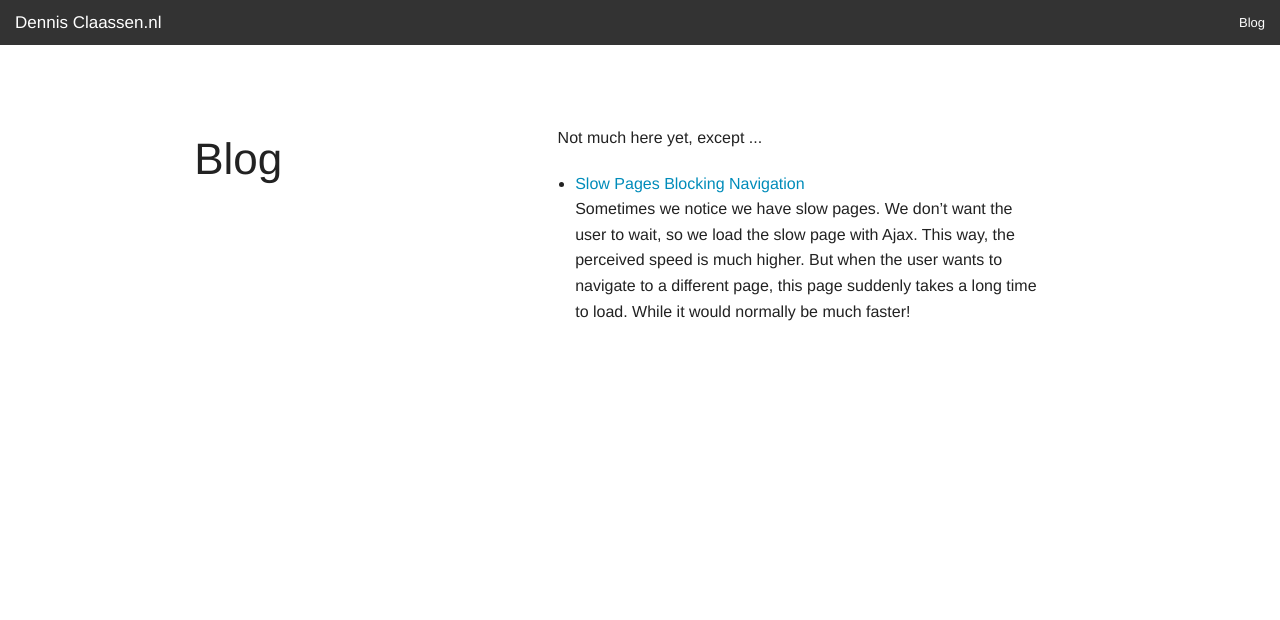
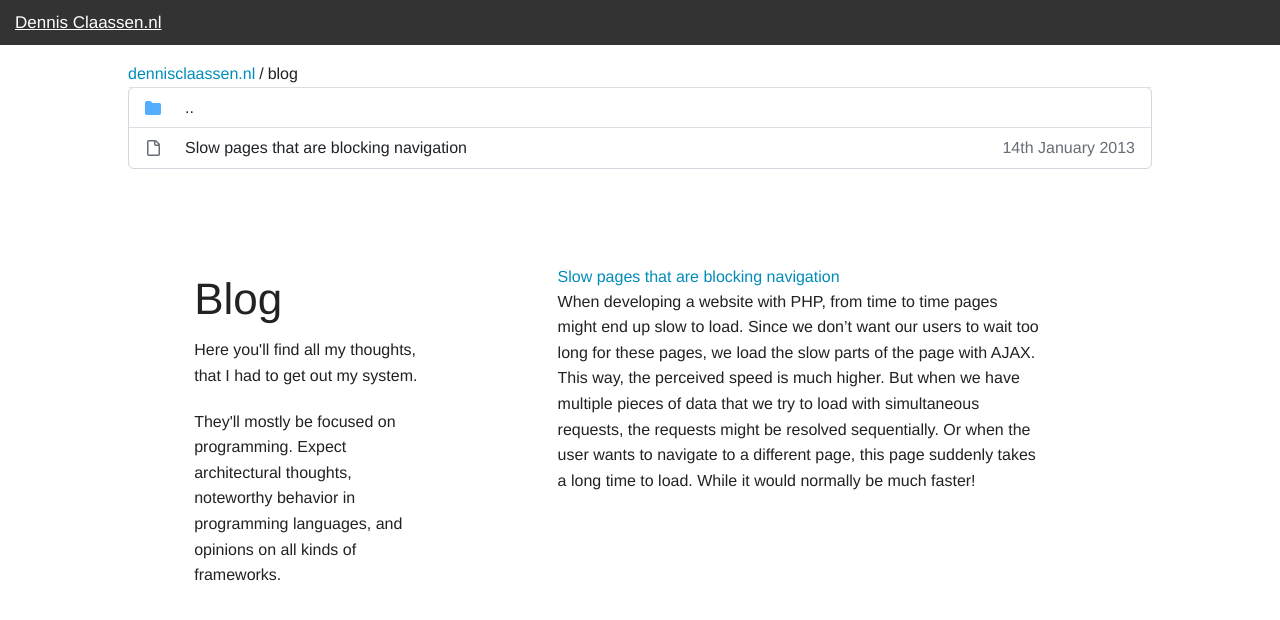
Before and after one commit to d-claassen/d-claassen.github.io, a Jekyll site: the page built from blog/index.html, in a window 1280 px wide. Shown: the top 620 px of the page. Built offline with Jekyll 4.4.1, drawn with Linux system fonts in a browser that asks for light colours.

Commit message:
GitHub-style blog navigation

```diff
--- a/_config.yml
+++ b/_config.yml
@@ -1 +1 @@
-permalink: /:categories/:year/:month/:title:output_ext
+permalink: /:categories/:title:output_ext
--- /dev/null
+++ b/_includes/categories.html
@@ -0,0 +1,164 @@
+{%- comment -%} Determine parent levels of the current page. {%- endcomment =%}
+{%- assign page_path_parts = page.path | split: "/" -%}
+{%- assign nr_of_page_parts = page_path_parts | size | minus: 1 -%}
+{%- assign page_parents = page_path_parts | slice: 0, nr_of_page_parts -%}
+
+{%- comment -%}
+{%- assign posts_search_index = nr_of_page_parts | minus: 1 -%}
+{%- if page_parents[posts_search_index] == "_posts" -%}
+  {%- assign page_parents = page_parents | slice: 0, posts_search_index -%}
+{%- endif -%}
+{%- endcomment -%}
+
+{%- comment -%} Prepare arrays to store data for navigation. {%- endcomment -%}
+{%- assign child_categories = "" | split: "/" -%}
+{%- assign child_category_posts = "" | split: "/" -%}
+{%- assign child_posts = "" | split: "/" -%}
+
+{%- comment -%} Loop over all existing posts, to find directly nested categories and posts. {%- endcomment -%}
+{%- for post in site.posts -%}
+
+  {%- comment -%} Determine parent levels of the post. {%- endcomment -%}
+  {%- assign post_path_parts = post.path | split: "/" -%}
+  {%- assign nr_of_post_parts = post_path_parts | size | minus: 1 -%}
+  {%- assign post_categories = post_path_parts | slice: 0, nr_of_post_parts -%}
+
+  {%- comment -%} Clone the parents of the page, to compare and manipulate. {%- endcomment -%}
+  {%- assign cmp = page_parents -%}
+  {%- for parent in post_categories -%}
+    {%- assign comparison = cmp | first -%}
+
+    {%- if comparison == parent -%}
+      {%- comment -%} First level in `cmp` matches current level of the post. Check the next level. {%- endcomment -%}
+      {%- assign cmp = cmp | shift -%}
+
+    {%- elsif parent == "_posts" and comparison == nil -%}
+      {%- comment -%} No more levels in `cmp`, and we found a post at this level. {%- endcomment -%}
+      {%- assign child_posts = child_posts | push: post -%}
+
+    {%- elsif parent != "_posts" and comparison == nil -%}
+      {%- comment -%} No more levels in `cmp`, and we found a parent at this level. {%- endcomment -%}
+      {%- assign child_category_is_new = true -%}
+
+      {%- comment -%} Check if we already found this parent through an earlier post. {%- endcomment -%}
+      {%- for child_category in child_categories -%}
+        {%- if child_category == parent -%}
+          {%- assign child_category_is_new = false -%}
+          {%- break -%}
+        {%- endif -%}
+      {%- endfor -%}
+
+      {%- if child_category_is_new -%}
+        {%- assign child_categories = child_categories | push: parent -%}
+        {%- assign child_category_posts = child_category_posts | push: post -%}
+      {%- endif -%}
+
+      {%- comment -%} Prevent going more nested levels deep. {%- endcomment -%}
+      {%- break -%}
+    {%- endif -%}
+  {%- endfor -%}
+{%- endfor -%}
+
+{%- comment -%} Show the path to the current page. {%- endcomment -%}
+{%- if nr_of_page_parts > 0 and true -%}
+  {%- assign relevant_parents = "" | split: "/" %}
+  <div class="breadcrumb-container">
+    {%- for page_parent in page_parents -%}
+      {%- if forloop.first %}
+        <nav class="breadcrumb">
+          <ol>
+            <li>
+              <a href="/">
+                dennisclaassen.nl
+              </a>
+            </li>
+      {%- endif -%}
+
+      {%- unless forloop.last -%}
+        {%- assign relevant_parents = relevant_parents | push: page_parent -%}
+        {%- assign parent_url = relevant_parents | join: "/" | prepend: "/" %}
+        <li>
+          <span class="breadcrumb-separator" aria-hidden="true">/</span>
+          {%- comment %} Comment to manipulate white space {% endcomment -%}
+          <a href="{{ parent_url }}">
+            {{- page_parent -}}
+          </a>
+        </li>
+      {%- else %}
+            <li>
+              <span class="breadcrumb-separator" aria-hidden="true">/</span>
+              {%- if page_parent == "_posts" -%}
+                {{ page.title }}
+              {%- else -%}
+                {{ page_parent }}
+              {%- endif -%}
+            </li>
+          </ol>
+        </nav>
+      {%- endunless -%}
+    {%- endfor %}
+  </div>
+{%- endif -%}
+
+{%- comment -%} Show the table with: parent, child categories, child posts. {%- endcomment -%}
+{%- unless page.collection == "posts" %}
+<div class="Box">
+  {%- assign nr_of_parents = page_parents | size -%}
+  {%- if nr_of_parents > 0 %}
+    <div class="Box-row">
+
+      <div class="Box-icon" style="color: #54aeff">
+        <svg aria-label="Directory" aria-hidden="true" height="16" viewBox="0 0 16 16" version="1.1" width="16" data-view-component="true" class="octicon octicon-file-directory-fill hx_color-icon-directory">
+          <path d="M1.75 1A1.75 1.75 0 0 0 0 2.75v10.5C0 14.216.784 15 1.75 15h12.5A1.75 1.75 0 0 0 16 13.25v-8.5A1.75 1.75 0 0 0 14.25 3H7.5a.25.25 0 0 1-.2-.1l-.9-1.2C6.07 1.26 5.55 1 5 1H1.75Z"></path>
+        </svg>
+      </div>
+
+      <div class="Box-primary">
+        <a href=".." class="Box-link">..</a>
+      </div>
+    </div>
+  {%- endif -%}
+
+  {%- for category in child_categories %}
+    <div class="Box-row">
+
+      <div class="Box-icon" style="color: #54aeff">
+        <svg aria-label="Directory" aria-hidden="true" height="16" viewBox="0 0 16 16" version="1.1" width="16" data-view-component="true" class="octicon octicon-file-directory-fill hx_color-icon-directory">
+          <path d="M1.75 1A1.75 1.75 0 0 0 0 2.75v10.5C0 14.216.784 15 1.75 15h12.5A1.75 1.75 0 0 0 16 13.25v-8.5A1.75 1.75 0 0 0 14.25 3H7.5a.25.25 0 0 1-.2-.1l-.9-1.2C6.07 1.26 5.55 1 5 1H1.75Z"></path>
+        </svg>
+      </div>
+
+      <div class="Box-primary" style="margin-right: auto">
+        <a href="{{ category }}" class="Box-link">{{category}}</a>
+      </div>
+
+      <div class="Box-secondary text-truncate" style="width: 40%;">
+        {%- assign current_blog_post = child_category_posts[forloop.index0] %}
+        <a href="{{ current_blog_post.url }}" class="Box-link">{{current_blog_post.title}}</a>
+      </div>
+
+      <div class="Box-secondary" style="width: 150px; text-align: right">
+        {{ current_blog_post.date | date_to_long_string: "ordinal" }}
+      </div>
+    </div>
+  {%- endfor -%}
+
+  {%- for child_post in child_posts %}
+    <div class="Box-row">
+      <div class="Box-icon" style="color: #656d76">
+        <svg aria-label="File" aria-hidden="true" height="16" viewBox="0 0 16 16" version="1.1" width="16" data-view-component="true" class="octicon octicon-file color-fg-muted">
+          <path d="M2 1.75C2 .784 2.784 0 3.75 0h6.586c.464 0 .909.184 1.237.513l2.914 2.914c.329.328.513.773.513 1.237v9.586A1.75 1.75 0 0 1 13.25 16h-9.5A1.75 1.75 0 0 1 2 14.25Zm1.75-.25a.25.25 0 0 0-.25.25v12.5c0 .138.112.25.25.25h9.5a.25.25 0 0 0 .25-.25V6h-2.75A1.75 1.75 0 0 1 9 4.25V1.5Zm6.75.062V4.25c0 .138.112.25.25.25h2.688l-.011-.013-2.914-2.914-.013-.011Z"></path>
+        </svg>
+      </div>
+
+      <div class="Box-primary" style="margin-right: auto">
+        <a href="{{ child_post.url }}" class="Box-link">{{child_post.title}}</a>
+      </div>
+
+      <div class="Box-secondary" style="width: 140px; text-align: right;">
+        {{ child_post.date | date_to_long_string: "ordinal" }}
+      </div>
+    </div>
+  {%- endfor %}
+</div>
+{%- endunless -%}
--- a/_layouts/default.html
+++ b/_layouts/default.html
@@ -18,21 +18,12 @@
             <h1><a href="/">Dennis Claassen.nl</a></h1>
           </li>
         </ul>
-
-        <section class="top-bar-section">
-          <!-- Right Nav Section -->
-          <ul class="right">
-            <li><a href="/blog">Blog</a></li>
-          </ul>
-
-          <!-- Left Nav Section
-          <ul class="left">
-            <li><a href="#">Left Nav Button</a></li>
-          </ul>
-           -->
-        </section>
       </nav>
     </header>
+
+    <nav class="slide">
+      {% include categories.html %}
+    </nav>
 
     {{ content }}
   </body>
--- a/_layouts/post.html
+++ b/_layouts/post.html
@@ -1,6 +1,7 @@
 ---
 layout: default
 ---
+
 <section class="slide grid section">
   <header class="header">
     <h1>{{ page.title }}</h1>
--- a/blog/_posts/2013-01-14-slow-pages-blocking-navigation.md
+++ b/blog/_posts/2013-01-14-slow-pages-blocking-navigation.md
@@ -1,60 +1,60 @@
 ---
 layout: post
 author: "Dennis Claassen"
-categories: "programming"
+title: "Slow pages that are blocking navigation"
 ---
-Sometimes we notice we have slow pages. We don't want the user to wait, so we load the slow page with Ajax. This way, the perceived speed is much higher. But when the user wants to navigate to a different page, this page suddenly takes a long time to load. While it would normally be much faster!
+When developing a website with PHP, from time to time pages might end up slow to load. Since we don't want our users to wait too long for these pages, we load the slow parts of the page with AJAX. This way, the perceived speed is much higher. But when we have multiple pieces of data that we try to load with simultaneous requests, the requests might be resolved sequentially. Or when the user wants to navigate to a different page, this page suddenly takes a long time to load. While it would normally be much faster!
 
 How does this happen and how can we solve it?
 
 ## The issue
 
-The slow data which is fetched with AJAX, still takes a long time to load! While the perceived speed is higher, the overall speed is not. That might even be slower, because of an extra request!
+The slow data which is fetched with AJAX, still takes a long time to load. While the perceived speed is higher, the overall speed is not. That might even be slower, because of the overhead of the extra request(s).
 
 To allow my AJAX request access to some user data, I use sessions. In PHP this is easily done by calling [`session_start()`](http://php.net/session_start).
 
-But what does `session_start()` actually do?
+But what does `session_start()` actually do? Explanation according to php.net:
 
-_"It allows me to remember data over a multitude of pageviews."_ Which is definitely true! But what does it do per request? When the function is called to start using the session, the server closes access to the session. This i s the reason no other page can access the session during this time. When the first request is finished, it unlocks the session and the second request can go on where it was - at `session_start()`.
+> *session_start()* creates a session or resumes the current one based on a session identifier passed via a GET or POST request, or passed via a cookie.
+
+This session that is resumed on each request, allows me to remember data over a multitude of pageviews. Which is really handy! But what does it do internally per request? When the function is called to start using the session, the server closes access to the session. Because of this, no other page can access the session during this time. When the first request is finished, it unlocks the session and the second request can go on where it was stuck - waiting at `session_start()`.
 
 ## The solution
 
-Luckily there is a way to unlock the session earlier. If you do not have to write anything to your session anymore, this can be used to give other requests access to your session data. The magic PHP function [`session_write_close()`](https://www.php.net/session_write_close) solves the issue by closing the ability to write to the session.
+Luckily there is a way to unlock the session earlier. If you do not have to write anything to your session anymore, this can be used to give other requests access to your session data. The magic PHP function [`session_write_close()`](https://www.php.net/session_write_close) solves the issue by closing the ability to write to the session. By closing the session in one request, it becomes available sooner in other requests that can now proceed sooner.
 
 ## A new issue
 
-Because you close the possibility to write to the session, `$_SESSION` becomes a normal variable which you can write and read from. Modifying this variable will no longer actually write to the session dtaa, it just writes to the variable. Nobody tells you this does not actually gets set in the session.
+Because you close the possibility to write to the session, `$_SESSION` becomes a normal variable which you can write and read from. Modifying this variable will no longer actually write to the session data, it just writes to the variable. Nobody tells you this does not actually gets set in the session.
 
-When another team member wants to write to the session, he gets no hints that the session was closed. His data will not be saved in the session and he will be pulling his hair out on this issue.
+When a colleague, or your future self,  wants to write to the session, there are no hints that the session was closed. That data will not be saved in the session and hairs will be pulled out because of this issue.
 
 ## The final solution
 
-I have build a custom function to register that the session was closed. This function calls `session_write_close()`. But besides that, it registers a shutdown handler. For this handler it rembers the state of the `$_SESSION` variable and compares it with the state of this variable at shutdown. If these states do not match, a PHP error is thrown to inform you about this.
+I have build a custom function to register that the session was closed. This function calls `session_write_close()`. But besides that, it registers a shutdown handler. For this handler it remembers the state of the `$_SESSION` variable and compares it with the state of this variable at shutdown. If these states do not match, a PHP error is thrown to inform you about this.
 
 {% highlight php %}
 /**
  * Closes writing to the current session and register a check to throw a warning
- * when something has been written to the session
+ * when something has been written to the session.
  *
- * This will notify a developer if something is written to the session, while
- * the session was actually closed. Perhaps a developer did not know this, and
- * would not get warned by PHP's session_write_close function
+ * This will notify anyone writing to the session, while
+ * the session was actually closed. Without this check, there
+ * would be no warning from PHP's session_write_close function.
  */
 function register_session_write_close()
 {
-  // Close writing to the current session
+  // Close writing to the current session.
   session_write_close();
 
-  // Register a shutdown function to check if the SESSION was changed,
-  // We compare by sending the session as it is now to the session as it is at shutdown
-  // if the session seems changed, trigger a PHP warning
+  // Register a shutdown function to check if $_SESSION has changed.
+  // We compare the session as it is now, to the session as it is at shutdown.
+  // If the session seems changed, a PHP warning will be triggered.
   register_shutdown_function( function( $oldSession )
   {
     if( $_SESSION !== $oldSession )
     {
-      // Place the error message at the top of the page
-      print '<div style="position:absolute;top:0;">';
-      trigger_error( 'Session was changed after calling register_session_Write_close', E_USER_WARNING );
+      trigger_error( 'Session was changed after calling register_session_Write_close.', E_USER_WARNING );
     }
   }, $_SESSION );
 }
--- a/blog/index.html
+++ b/blog/index.html
@@ -6,18 +6,23 @@ title: Blog
 <section class="section grid slide">
   <header class="header">
     <h1>Blog</h1>
+
+    <p>
+      Here you'll find all my thoughts, that I had to get out my system.
+    </p>
+    <p>
+      They'll mostly be focused on programming. Expect architectural thoughts, noteworthy behavior in programming languages,
+      and opinions on all kinds of frameworks.
+    </p>
   </header>
 
   <div class="content">
-    <p>Not much here yet, except ...</p>
+      {% for post in site.posts %}
+        <div>
+          <a href="{{ post.url }}">{{ post.title }}</a>
 
-    <ul>
-      {% for post in site.posts %}
-        <li>
-          <a href="{{ post.url }}">{{ post.title }}</a>
           {{ post.excerpt }}
-        </li>
+        </div>
       {% endfor %}
-    </ul>
   </div>
 </section>
--- /dev/null
+++ b/css/pygments-github.css
@@ -0,0 +1,61 @@
+.highlight .hll { background-color: #ffffcc }
+.highlight .c { color: #999988; font-style: italic } /* Comment */
+.highlight .err { color: #a61717; background-color: #e3d2d2 } /* Error */
+.highlight .k { color: #000000; font-weight: bold } /* Keyword */
+.highlight .o { color: #000000; font-weight: bold } /* Operator */
+.highlight .cm { color: #999988; font-style: italic } /* Comment.Multiline */
+.highlight .cp { color: #999999; font-weight: bold; font-style: italic } /* Comment.Preproc */
+.highlight .c1 { color: #999988; font-style: italic } /* Comment.Single */
+.highlight .cs { color: #999999; font-weight: bold; font-style: italic } /* Comment.Special */
+.highlight .gd { color: #000000; background-color: #ffdddd } /* Generic.Deleted */
+.highlight .ge { color: #000000; font-style: italic } /* Generic.Emph */
+.highlight .gr { color: #aa0000 } /* Generic.Error */
+.highlight .gh { color: #999999 } /* Generic.Heading */
+.highlight .gi { color: #000000; background-color: #ddffdd } /* Generic.Inserted */
+.highlight .go { color: #888888 } /* Generic.Output */
+.highlight .gp { color: #555555 } /* Generic.Prompt */
+.highlight .gs { font-weight: bold } /* Generic.Strong */
+.highlight .gu { color: #aaaaaa } /* Generic.Subheading */
+.highlight .gt { color: #aa0000 } /* Generic.Traceback */
+.highlight .kc { color: #000000; font-weight: bold } /* Keyword.Constant */
+.highlight .kd { color: #000000; font-weight: bold } /* Keyword.Declaration */
+.highlight .kn { color: #000000; font-weight: bold } /* Keyword.Namespace */
+.highlight .kp { color: #000000; font-weight: bold } /* Keyword.Pseudo */
+.highlight .kr { color: #000000; font-weight: bold } /* Keyword.Reserved */
+.highlight .kt { color: #445588; font-weight: bold } /* Keyword.Type */
+.highlight .m { color: #009999 } /* Literal.Number */
+.highlight .s { color: #d01040 } /* Literal.String */
+.highlight .na { color: #008080 } /* Name.Attribute */
+.highlight .nb { color: #0086B3 } /* Name.Builtin */
+.highlight .nc { color: #445588; font-weight: bold } /* Name.Class */
+.highlight .no { color: #008080 } /* Name.Constant */
+.highlight .nd { color: #3c5d5d; font-weight: bold } /* Name.Decorator */
+.highlight .ni { color: #800080 } /* Name.Entity */
+.highlight .ne { color: #990000; font-weight: bold } /* Name.Exception */
+.highlight .nf { color: #990000; font-weight: bold } /* Name.Function */
+.highlight .nl { color: #990000; font-weight: bold } /* Name.Label */
+.highlight .nn { color: #555555 } /* Name.Namespace */
+.highlight .nt { color: #000080 } /* Name.Tag */
+.highlight .nv { color: #008080 } /* Name.Variable */
+.highlight .ow { color: #000000; font-weight: bold } /* Operator.Word */
+.highlight .w { color: #bbbbbb } /* Text.Whitespace */
+.highlight .mf { color: #009999 } /* Literal.Number.Float */
+.highlight .mh { color: #009999 } /* Literal.Number.Hex */
+.highlight .mi { color: #009999 } /* Literal.Number.Integer */
+.highlight .mo { color: #009999 } /* Literal.Number.Oct */
+.highlight .sb { color: #d01040 } /* Literal.String.Backtick */
+.highlight .sc { color: #d01040 } /* Literal.String.Char */
+.highlight .sd { color: #d01040 } /* Literal.String.Doc */
+.highlight .s2 { color: #d01040 } /* Literal.String.Double */
+.highlight .se { color: #d01040 } /* Literal.String.Escape */
+.highlight .sh { color: #d01040 } /* Literal.String.Heredoc */
+.highlight .si { color: #d01040 } /* Literal.String.Interpol */
+.highlight .sx { color: #d01040 } /* Literal.String.Other */
+.highlight .sr { color: #009926 } /* Literal.String.Regex */
+.highlight .s1 { color: #d01040 } /* Literal.String.Single */
+.highlight .ss { color: #990073 } /* Literal.String.Symbol */
+.highlight .bp { color: #999999 } /* Name.Builtin.Pseudo */
+.highlight .vc { color: #008080 } /* Name.Variable.Class */
+.highlight .vg { color: #008080 } /* Name.Variable.Global */
+.highlight .vi { color: #008080 } /* Name.Variable.Instance */
+.highlight .il { color: #009999 } /* Literal.Number.Integer.Long */
--- a/css/style.scss
+++ b/css/style.scss
@@ -1,5 +1,39 @@
 ---
 ---
+
+@import url("pygments-github.css");
+
+a:hover {
+	text-decoration: underline;
+}
+
+.breadcrumb > ol {
+	display: flex;
+	list-style: none;
+	margin: 0;
+}
+
+.breadcrumb-separator {
+	padding-left: 4px;
+	padding-right: 4px;
+}
+
+.highlight {
+	margin: 1rem 0;
+}
+
+.highlight code {
+	font-family: unset;
+	font-weight: unset;
+	color: unset;
+	background: unset;
+	border: unset;
+	padding: unset;
+}
+
+.highlight > pre {
+	white-space: pre-wrap;
+}
 
 // icon sizes
 .extra-large{ font-size: 80px; line-height: 80px; }
@@ -54,3 +88,60 @@
 		grid-column: 4 / 6;
 	}
 }
+
+.text-truncate {
+	overflow: hidden;
+	text-overflow: ellipsis;
+	white-space: nowrap;
+}
+
+// Blog
+nav.slide {
+  padding-top: 1rem;
+  padding-bottom: 1rem;
+}
+
+.Box {
+  border-color: #d0d7de;
+  border-radius: 6px;
+  border-style: solid;
+  border-width: 1px;
+}
+.Box-row {
+  border-top: 1px solid #d8dee4;
+  list-style-type: none;
+  margin-top: -1px;
+  padding: 8px 16px;
+
+  display: flex;
+  gap: 0.5rem;
+}
+.Box-icon {
+	width: 16px;
+	margin-right: 1rem;
+	flex-shrink: 0;
+
+	svg {
+		display: inline-block;
+		overflow: visible !important;
+		vertical-align: text-bottom;
+		fill: currentColor;
+	}
+}
+.Box-link {
+	color: currentColor;
+  text-decoration: none;
+
+  &:hover {
+    color: #0969da;
+    text-decoration: underline;
+  }
+}
+
+.Box-primary {
+	color: #1f2328;
+}
+
+.Box-secondary {
+	color: #656d76;
+}
```
